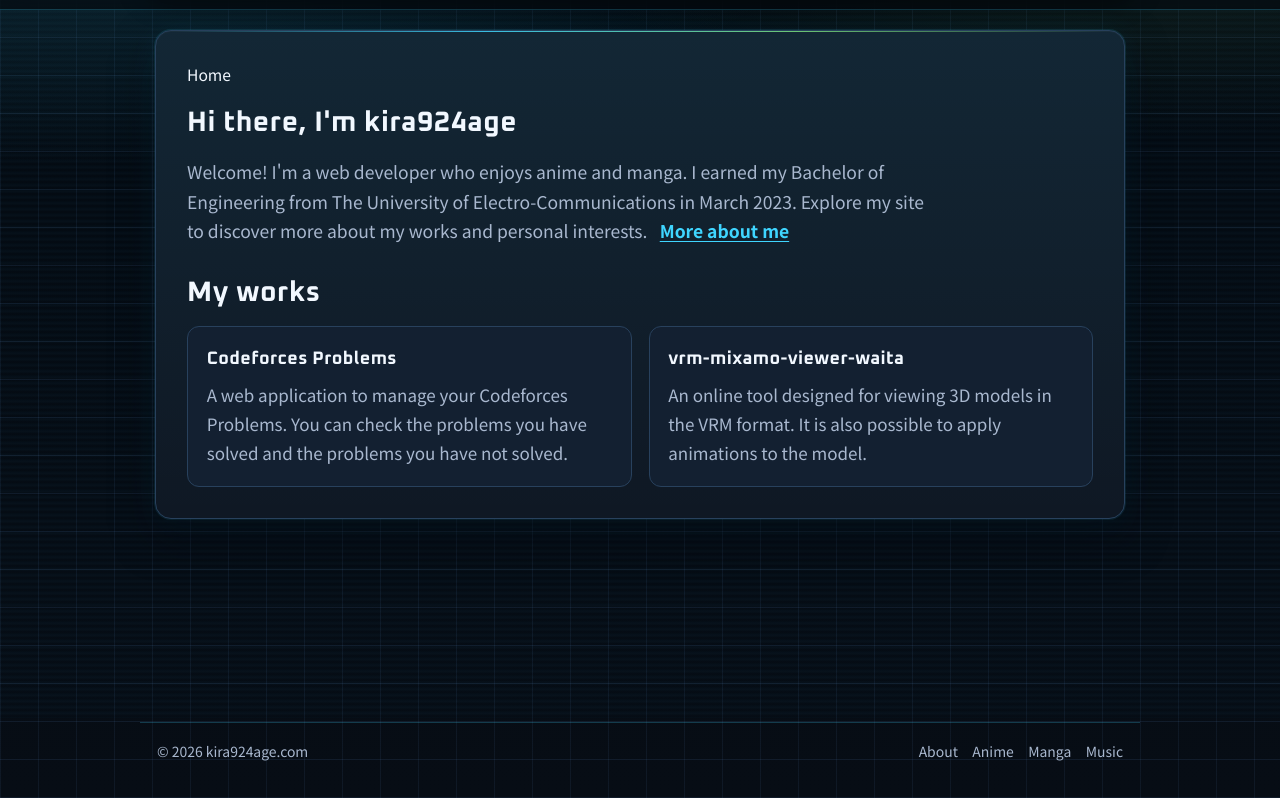
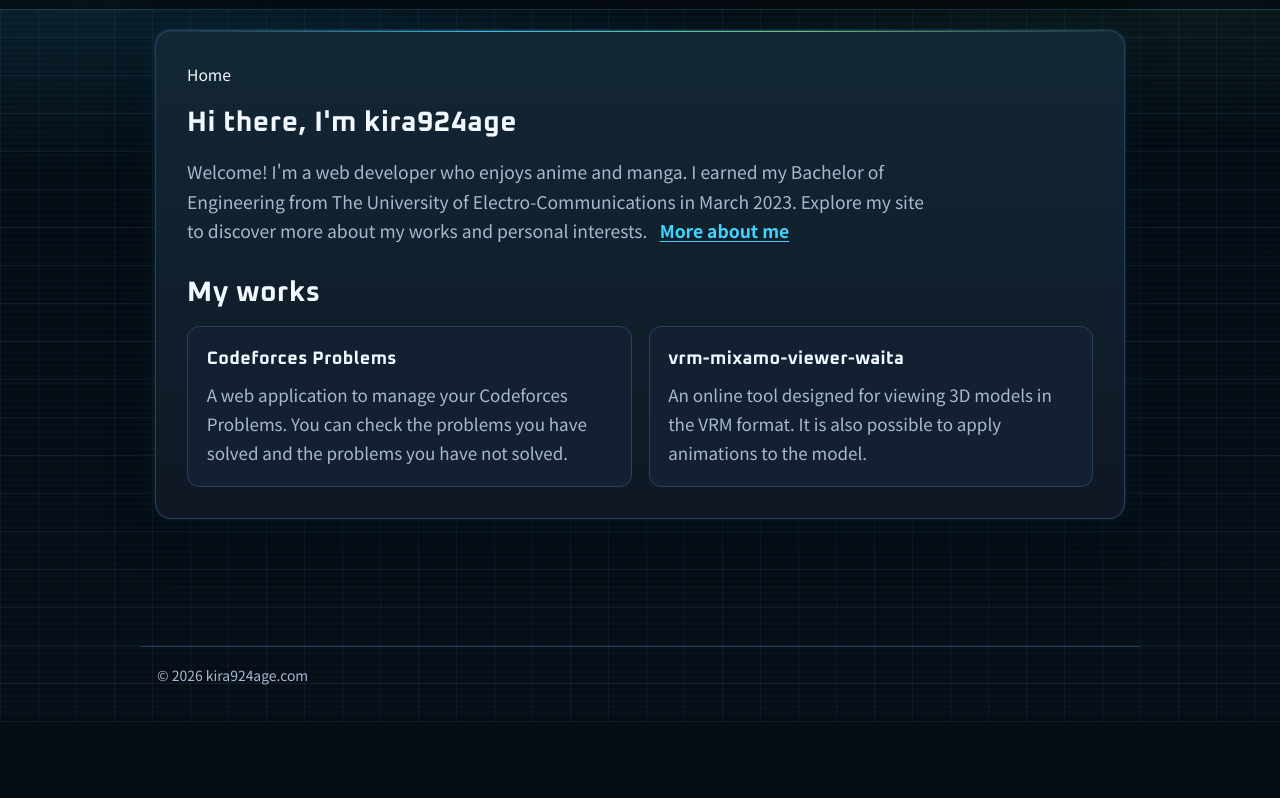
Before and after one commit to kira924age/kira924age.com, an Astro site: page / in a window 1280 px wide. Shown: the part 78-876 px from the top of the page. After the commit the page ends 800 px from the top, so only its background shows below. Built offline with nearby package versions, Linux system fonts and the light colour scheme; Astro itself is replaced by a stand-in of ours.

Commit message:
fix: keep footer visible on short pages

```diff
--- a/src/app.scss
+++ b/src/app.scss
@@ -19,6 +19,8 @@
 * { box-sizing: border-box; }
 
 body {
+  display: flex;
+  flex-direction: column;
   min-height: 100vh;
   margin: 0;
   overflow-x: hidden;
@@ -50,7 +52,7 @@ body::before {
 a { color: inherit; }
 a:focus-visible, summary:focus-visible { outline: none; box-shadow: 0 0 0 2px rgba(71, 194, 255, 0.65); }
 
-main { position: relative; z-index: 1; width: min(100%, 1000px); min-height: 100vh; margin: 0 auto; padding: 108px 0.9rem 2rem; }
+main { position: relative; z-index: 1; width: min(100%, 1000px); flex: 1; min-height: 0; margin: 0 auto; padding: 108px 0.9rem 2rem; }
 h1, h2, h3, .heading, .pageTitle, .eyebrow, .mobileMenuTitle, .logo a, .desktopNav a { font-family: var(--font-display); letter-spacing: 0.02em; }
 
 /* Header */
@@ -66,11 +68,8 @@ h1, h2, h3, .heading, .pageTitle, .eyebrow, .mobileMenuTitle, .logo a, .desktopN
 
 /* Footer */
 .siteFooter { position: relative; z-index: 1; padding: 0 0.9rem 2rem; }
-.footerContainer { width: min(100%, 1000px); display: flex; align-items: center; justify-content: space-between; gap: 1rem; margin: 0 auto; padding: 1rem 1rem 0; border-top: 1px solid rgba(63, 213, 255, 0.24); color: var(--text-muted); font-size: 0.82rem; }
+.footerContainer { width: min(100%, 1000px); display: flex; align-items: center; margin: 0 auto; padding: 1rem 1rem 0; border-top: 1px solid rgba(63, 213, 255, 0.24); color: var(--text-muted); font-size: 0.82rem; }
 .footerCopyright { margin: 0; }
-.footerNav { display: flex; flex-wrap: wrap; justify-content: flex-end; gap: 0.85rem; }
-.footerNav a { color: inherit; text-decoration: none; transition: color 180ms ease; }
-.footerNav a:hover { color: var(--text-primary); }
 
 /* Shared content */
 .pageContainer { position: relative; width: 100%; overflow: hidden; padding: clamp(1rem, 2.4vw, 2rem); background: linear-gradient(180deg, rgba(63, 213, 255, 0.08), transparent), var(--surface); border: 1px solid var(--surface-border); border-radius: 16px; box-shadow: 0 18px 40px rgba(2, 8, 16, 0.5), 0 0 0 1px rgba(63, 213, 255, 0.12), 0 0 32px rgba(63, 213, 255, 0.08), inset 0 1px 0 rgba(255, 255, 255, 0.03); }
@@ -146,6 +145,5 @@ h1, h2, h3, .heading, .pageTitle, .eyebrow, .mobileMenuTitle, .logo a, .desktopN
   .mobileMenuList a:hover { color: var(--text-primary); background: rgba(63, 213, 255, 0.08); border-color: rgba(63, 213, 255, 0.2); transform: translateX(3px); }
   .mobileMenuList .active a { color: var(--text-primary); background: linear-gradient(90deg, rgba(63, 213, 255, 0.2), rgba(63, 213, 255, 0.05)); border-color: rgba(63, 213, 255, 0.35); box-shadow: 0 8px 24px rgba(0, 0, 0, 0.16); }
   .mobileMenuFooter { margin: auto 0 0.3rem; padding-top: 1rem; border-top: 1px solid rgba(63, 213, 255, 0.14); color: var(--text-muted); font-family: var(--font-display); font-size: 0.75rem; letter-spacing: 0.12em; text-transform: uppercase; }
-  .footerContainer { align-items: flex-start; flex-direction: column; padding-inline: 0.8rem; }
-  .footerNav { justify-content: flex-start; }
+  .footerContainer { padding-inline: 0.8rem; }
 }
--- a/src/components/Footer/Footer.astro
+++ b/src/components/Footer/Footer.astro
@@ -5,11 +5,5 @@ const currentYear = new Date().getFullYear();
 <footer class="siteFooter">
   <div class="footerContainer">
     <p class="footerCopyright">© {currentYear} kira924age.com</p>
-    <nav class="footerNav" aria-label="フッターナビゲーション">
-      <a href="/about">About</a>
-      <a href="/anime">Anime</a>
-      <a href="/manga">Manga</a>
-      <a href="/music">Music</a>
-    </nav>
   </div>
 </footer>
```
